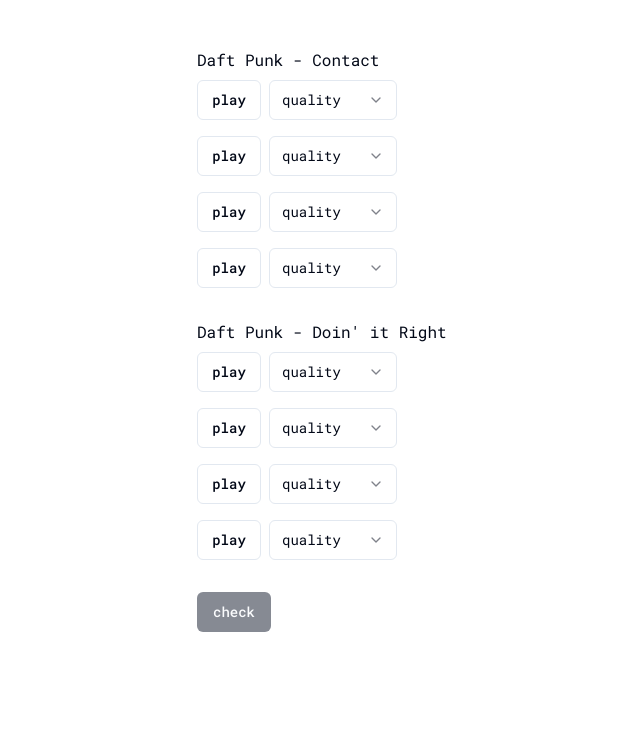
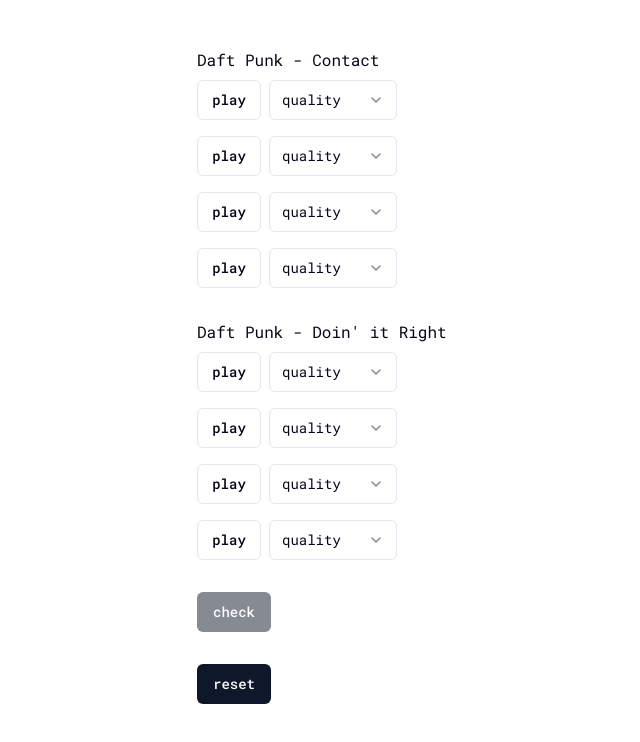
Before and after one commit to eyenalxai/audio-test, a Next.js app: page / in a window 1280 px wide. Shown: the top 742 px of the page, without its empty margins (187-827 px from the left). Built offline with nearby package versions, Linux system fonts and the light colour scheme.

Commit message:
feat: add reset functionality to track quality picker
Introduced a reset button allowing users to clear all selected qualities in the track quality picker. This enhancement improves usability by enabling quick start-overs without manually deselecting each option.

```diff
--- a/components/select-quality.tsx
+++ b/components/select-quality.tsx
@@ -8,6 +8,7 @@
 	trackQualityOptions: AudioQualitySelection[]
 	selectForShortName: ShortName
 	selectForQuality: AudioQualityInternal
+	selectedQualities: SelectedAudioQualities
 	setSelectedQualities: Dispatch<SetStateAction<SelectedAudioQualities>>
 }
 
@@ -15,10 +16,12 @@
 	trackQualityOptions,
 	selectForShortName,
 	selectForQuality,
+	selectedQualities,
 	setSelectedQualities
 }: SelectQualityProps) => {
 	return (
 		<Select
+			value={selectedQualities[selectForShortName][selectForQuality] || undefined}
 			onValueChange={(quality: AudioQualityInternal) => {
 				setSelectedQualities((prev) => ({
 					...prev,
--- a/components/track-quality-picker-list.tsx
+++ b/components/track-quality-picker-list.tsx
@@ -28,6 +28,25 @@
 		)
 	)
 
+	console.log(selectedQualities)
+
+	const resetAll = () => {
+		setDisplayResults(false)
+		setSelectedQualities(
+			Object.fromEntries(
+				trackAudios.map((trackAudio) => [
+					trackAudio.musicTrack.shortName,
+					{
+						flac: null,
+						mp3_320: null,
+						mp3_128: null,
+						mp3_64: null
+					}
+				])
+			)
+		)
+	}
+
 	const totalOptions = trackAudios.length * trackQualityOptions.length
 
 	const correctPicks = Object.values(selectedQualities).reduce((total, qualities) => {
@@ -56,6 +75,7 @@
 			<Button disabled={!allSelected} onClick={() => setDisplayResults(true)}>
 				check
 			</Button>
+			<Button onClick={() => resetAll()}>reset</Button>
 			{displayResults && (
 				<div className={cn("flex", "flex-row", "gap-4")}>
 					<span>you got</span>
--- a/components/track-quality-picker.tsx
+++ b/components/track-quality-picker.tsx
@@ -40,6 +40,7 @@
 							trackQualityOptions={trackQualityOptions}
 							selectForShortName={trackAudio.musicTrack.shortName}
 							selectForQuality={internalQuality}
+							selectedQualities={selectedQualities}
 							setSelectedQualities={setSelectedQualities}
 						/>
 						{displayResults && (
```
